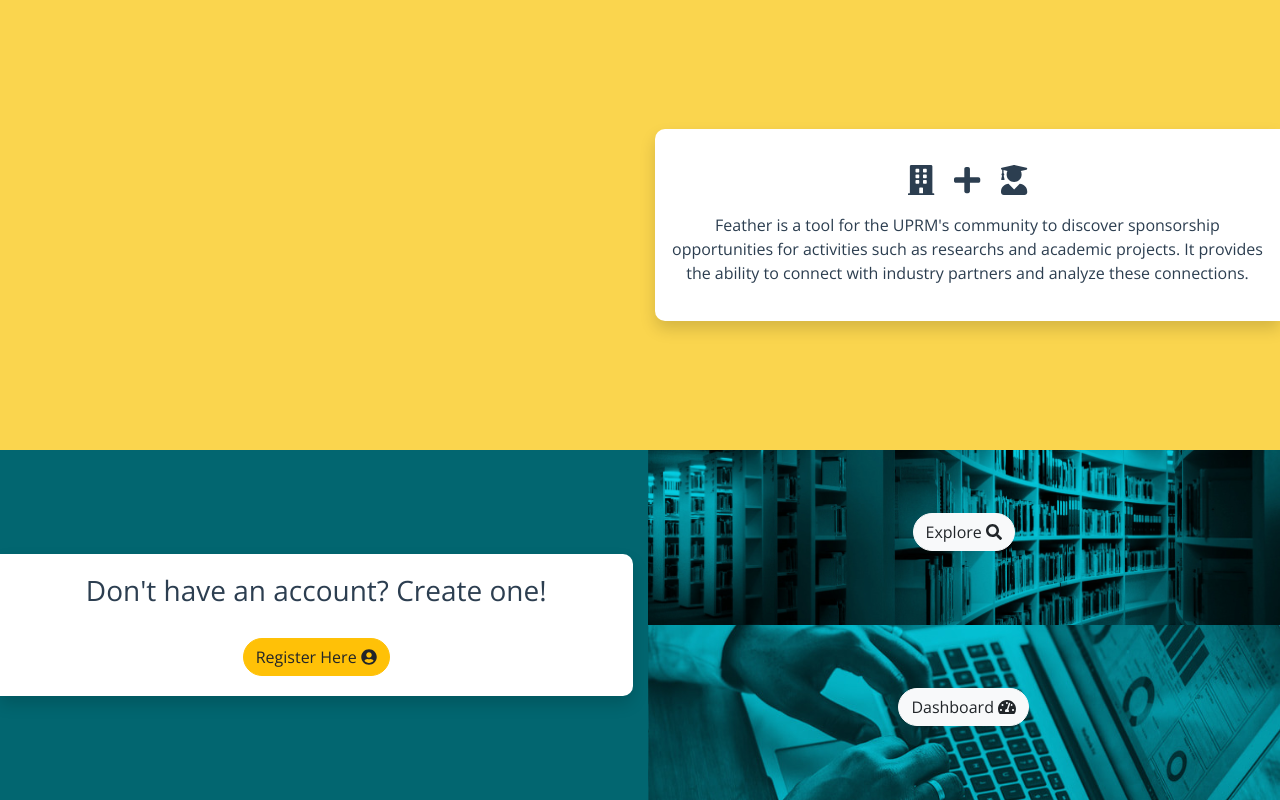
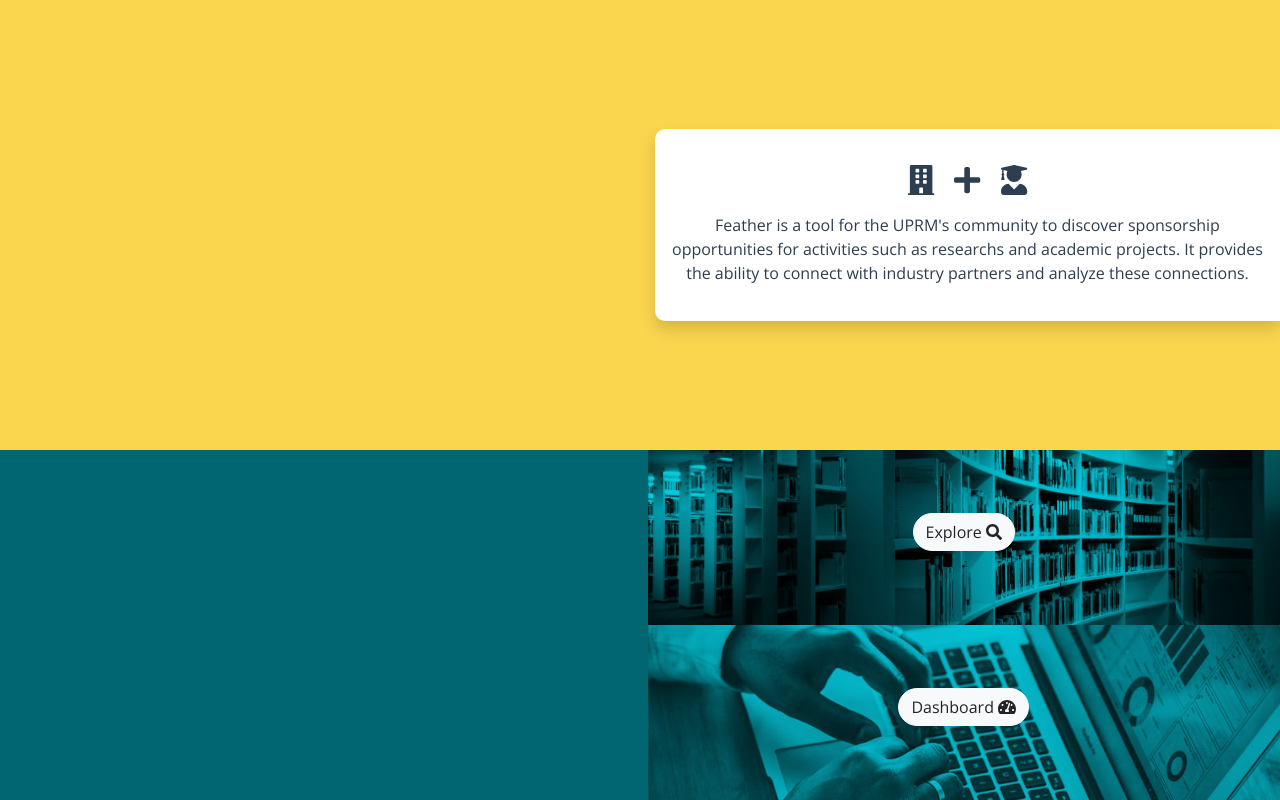
Before and after one commit to jesipr/FeatherFE, a Vue app: page / in a window 1280 px wide. Shown: the part 518-1318 px from the top of the page. Built offline with nearby package versions, Linux system fonts and the light colour scheme; what vue-particles would draw is missing.

Commit message:
animation added to account section

```diff
--- a/src/views/Home.vue
+++ b/src/views/Home.vue
@@ -39,7 +39,7 @@
         </b-col>
       </b-row>
       <b-row class="tools" align-h="center" align-v="center">
-        <b-col class="white-card shadow">
+        <b-col class="white-card shadow" data-aos="fade-right">
           <h3>Don't have an account? Create one!</h3>
           <b-button pill variant="warning">Register Here <font-awesome-icon icon="user-circle" /></b-button>
         </b-col>
```
